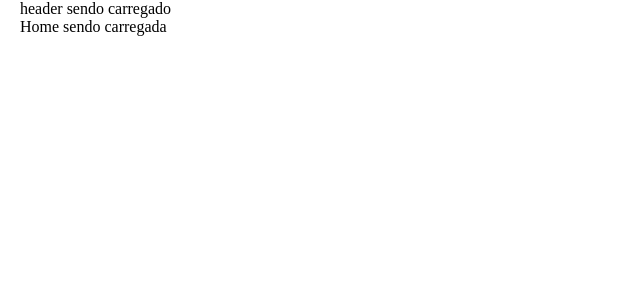
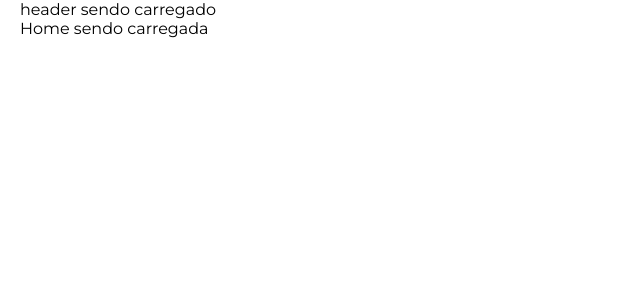
Before and after one commit to PauloXaviers/ecommerce-hubcentral, a React (Vite) app: page / in a window 1280 px wide. Shown: the top 300 px of the page, without its empty margins (0-640 px from the left). Built offline with nearby package versions, Linux system fonts and the light colour scheme; the HTML template or start-up script is replaced by a standard one.

Commit message:
feat: Add Montserrat font-family to application

```diff
--- a/src/index.scss
+++ b/src/index.scss
@@ -1,3 +1,5 @@
+@import url("https://fonts.googleapis.com/css2?family=Montserrat:ital,wght@0,100..900;1,100..900&display=swap");
+
 * {
   margin: 0;
   padding: 0;
@@ -7,6 +9,7 @@
 body {
   margin: 0;
   padding: 0;
+  font-family: "Montserrat", sans-serif;
 }
 
 #root {
```
Also changed, not shown: 1 other file (tests, documents, lock files or other folders).
